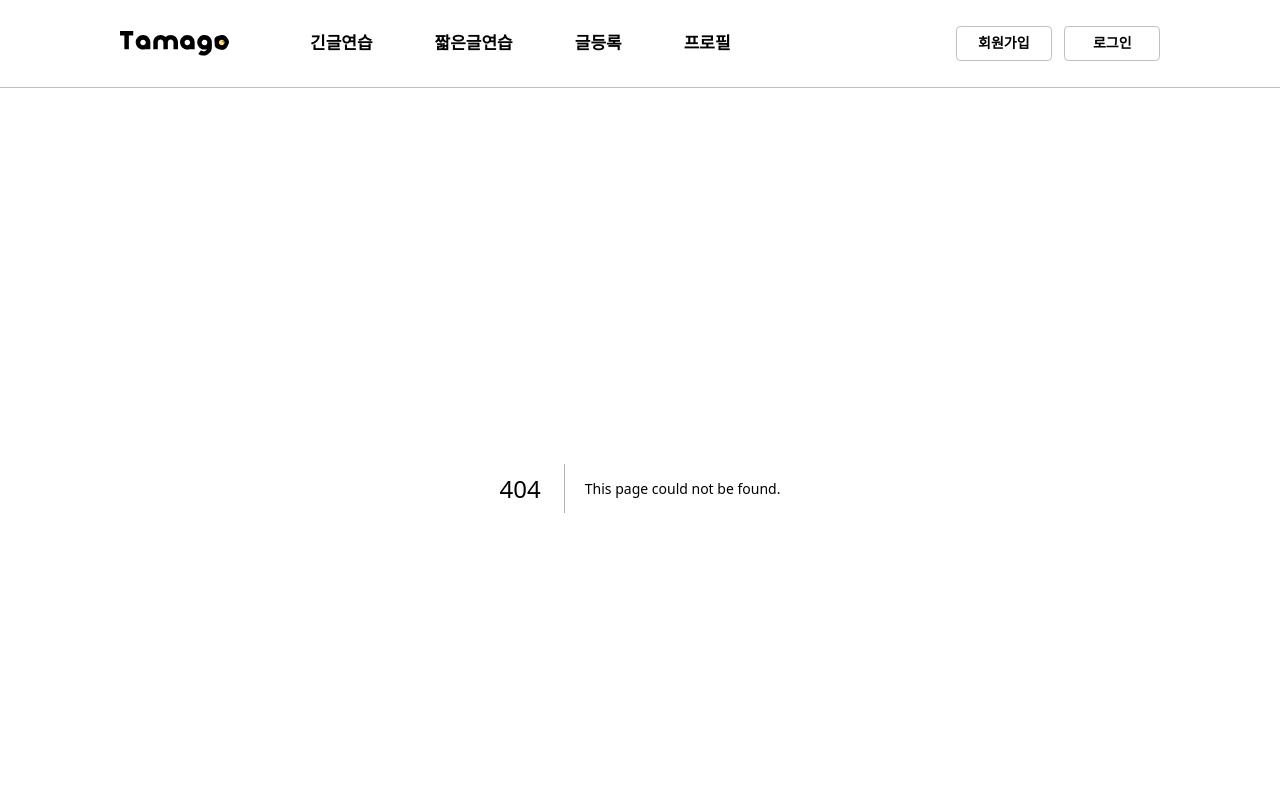
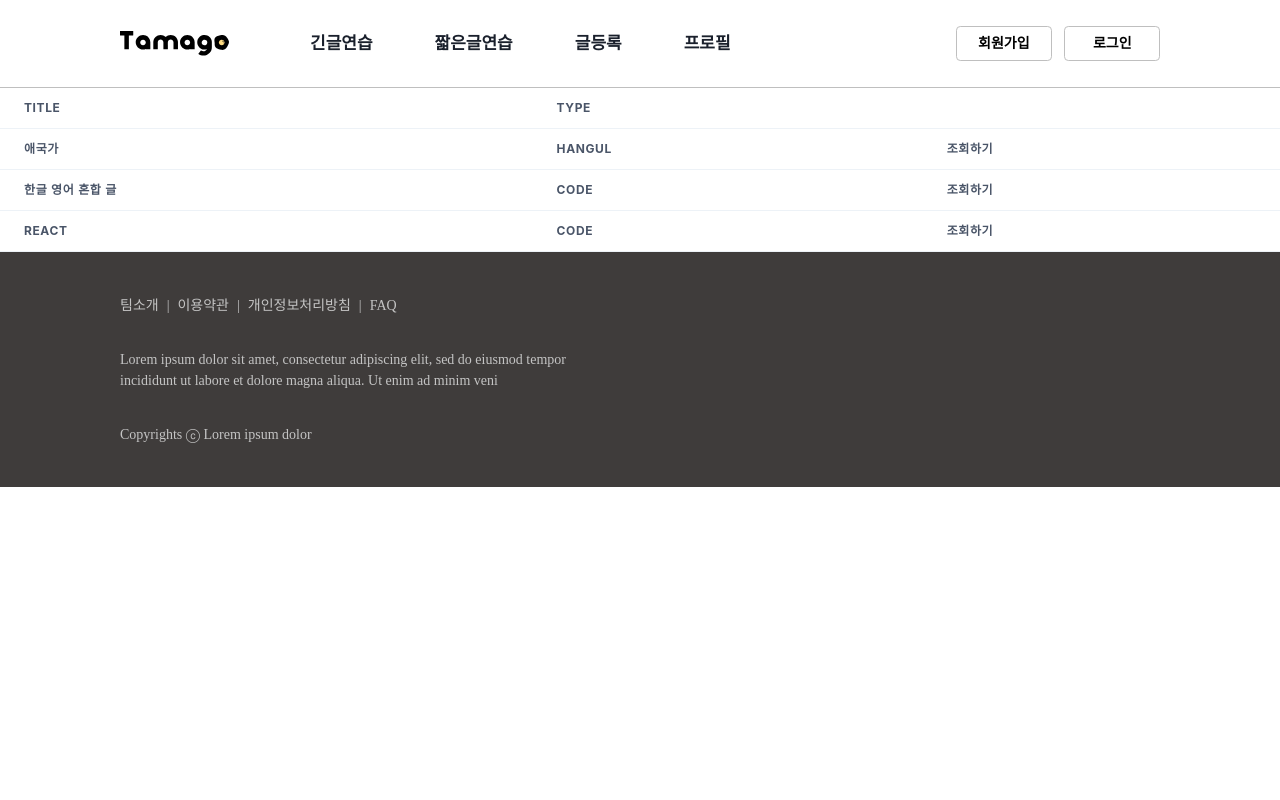
Before and after one commit to msdio/Tamago, a Next.js app in the folder client/: page /practice/long in a window 1280 px wide. Before the commit this address had no page. Shown: the top 800 px of the page. Built offline with nearby package versions, Linux system fonts and the light colour scheme; a web font is replaced by a local one.

Commit message:
[#127] feat: 긴 글 연습, 조회 라우팅

```diff
--- /dev/null
+++ b/client/src/pages/practice/long/[typingId]/[pageNum].tsx
@@ -0,0 +1,6 @@
+import { useRouter } from 'next/router';
+
+export default function LongTyping() {
+  const router = useRouter();
+  return <div>{router.asPath}</div>;
+}
--- /dev/null
+++ b/client/src/pages/practice/long/index.tsx
@@ -0,0 +1,58 @@
+import { Table, TableContainer, Th, Thead, Tr } from '@chakra-ui/react';
+import Link from 'next/link';
+import { useState } from 'react';
+
+interface LongTypingItem {
+  typingId: number;
+  typingTitle: string;
+  typingType: string;
+}
+
+export default function PracticeLongPage() {
+  const [longTypingList, setLongTypingList] = useState<LongTypingItem[]>([
+    {
+      typingId: 1,
+      typingTitle: '애국가',
+      typingType: 'hangul',
+    },
+    {
+      typingId: 2,
+      typingTitle: '한글 영어 혼합 글',
+      typingType: 'code',
+    },
+    {
+      typingId: 3,
+      typingTitle: 'react',
+      typingType: 'code',
+    },
+  ]);
+
+  return (
+    <>
+      <TableContainer>
+        <Table variant='simple'>
+          <Thead>
+            <Tr>
+              <Th>Title</Th>
+              <Th>Type</Th>
+              <Th></Th>
+            </Tr>
+          </Thead>
+          {longTypingList.map(({ typingId, typingTitle, typingType }) => (
+            <Thead key={typingId}>
+              <Tr>
+                <Th>
+                  <Link href={`/practice/long/${typingId}/1?typing=true`}>{typingTitle}</Link>
+                </Th>
+                <Th>{typingType}</Th>
+                <Th>
+                  <Link href={`/practice/long/${typingId}/1`}>조회하기</Link>
+                </Th>
+              </Tr>
+            </Thead>
+          ))}
+        </Table>
+      </TableContainer>
+    </>
+  );
+}
```
Also changed, not shown: client/src/pages/practice/index.tsx (added, +15 -0 lines).
